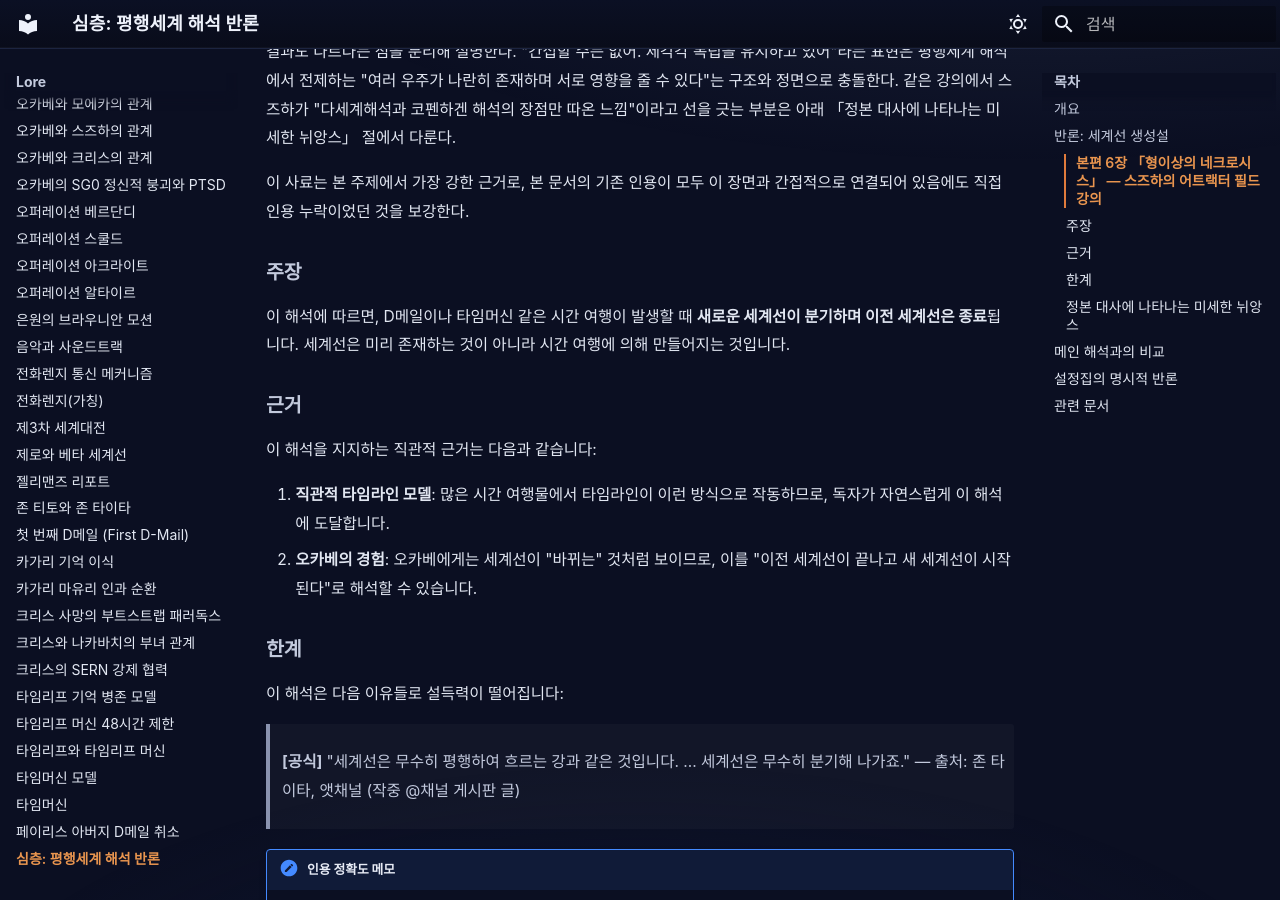
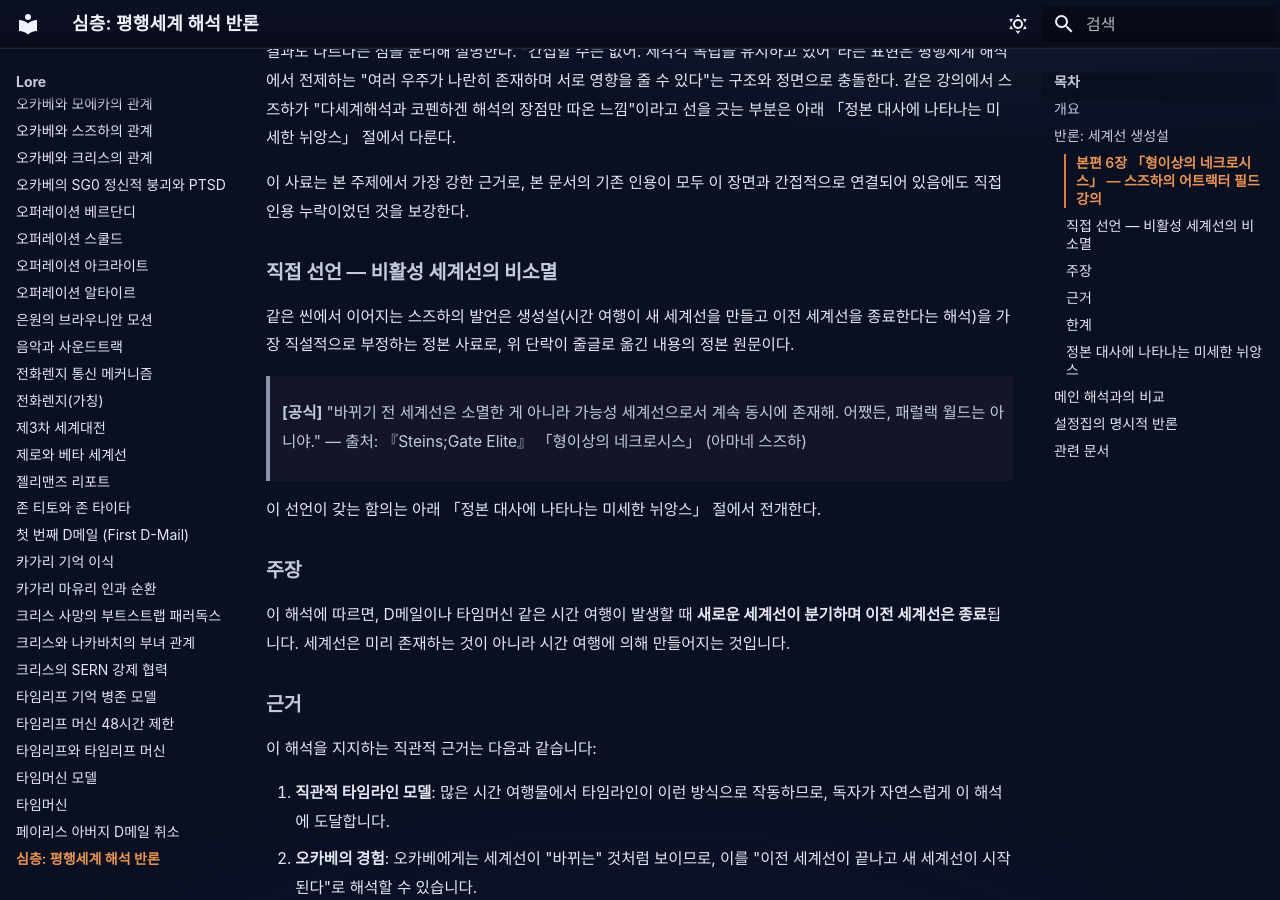
Before and after one commit to sgwiki/sgwiki.github.io, an MkDocs documentation site: the page built from wiki/lore/평행세계-해석-반론.md, in a window 1280 px wide and 900 px high, scrolled down 1108 px. Built offline with MkDocs 1.6.1 and Material for MkDocs 9.7.7, drawn with Linux system fonts in a browser that asks for light colours; some web fonts are replaced.

Commit message:
fix(wiki): 평행세계-해석-반론 — P10 9ef8a74c 패치 적용

```diff
--- a/wiki/lore/평행세계-해석-반론.md
+++ b/wiki/lore/평행세계-해석-반론.md
@@ -31,6 +31,15 @@ description: "메인 문서에서는 \"세계선은 미리 존재하며 평행
 같은 장면에서 스즈하는 어트랙터 필드를 "엉킨 실"에 비유하며, 각 어트랙터 필드가 서로 독립적으로 유지되고 수속 결과도 다르다는 점을 분리해 설명한다. "간섭할 수는 없어. 제각각 독립을 유지하고 있어"라는 표현은 평행세계 해석에서 전제하는 "여러 우주가 나란히 존재하며 서로 영향을 줄 수 있다"는 구조와 정면으로 충돌한다. 같은 강의에서 스즈하가 "다세계해석과 코펜하겐 해석의 장점만 따온 느낌"이라고 선을 긋는 부분은 아래 「정본 대사에 나타나는 미세한 뉘앙스」 절에서 다룬다.
 
 이 사료는 본 주제에서 가장 강한 근거로, 본 문서의 기존 인용이 모두 이 장면과 간접적으로 연결되어 있음에도 직접 인용 누락이었던 것을 보강한다.
+
+### 직접 선언 — 비활성 세계선의 비소멸
+
+같은 씬에서 이어지는 스즈하의 발언은 생성설(시간 여행이 새 세계선을 만들고 이전 세계선을 종료한다는 해석)을 가장 직설적으로 부정하는 정본 사료로, 위 단락이 줄글로 옮긴 내용의 정본 원문이다.
+
+> **[공식]** "바뀌기 전 세계선은 소멸한 게 아니라 가능성 세계선으로서 계속 동시에 존재해. 어쨌든, 패럴랙 월드는 아니야."
+> — 출처: 『Steins;Gate Elite』 「형이상의 네크로시스」 (아마네 스즈하)
+
+이 선언이 갖는 함의는 아래 「정본 대사에 나타나는 미세한 뉘앙스」 절에서 전개한다.
 
 ### 주장
 
```
